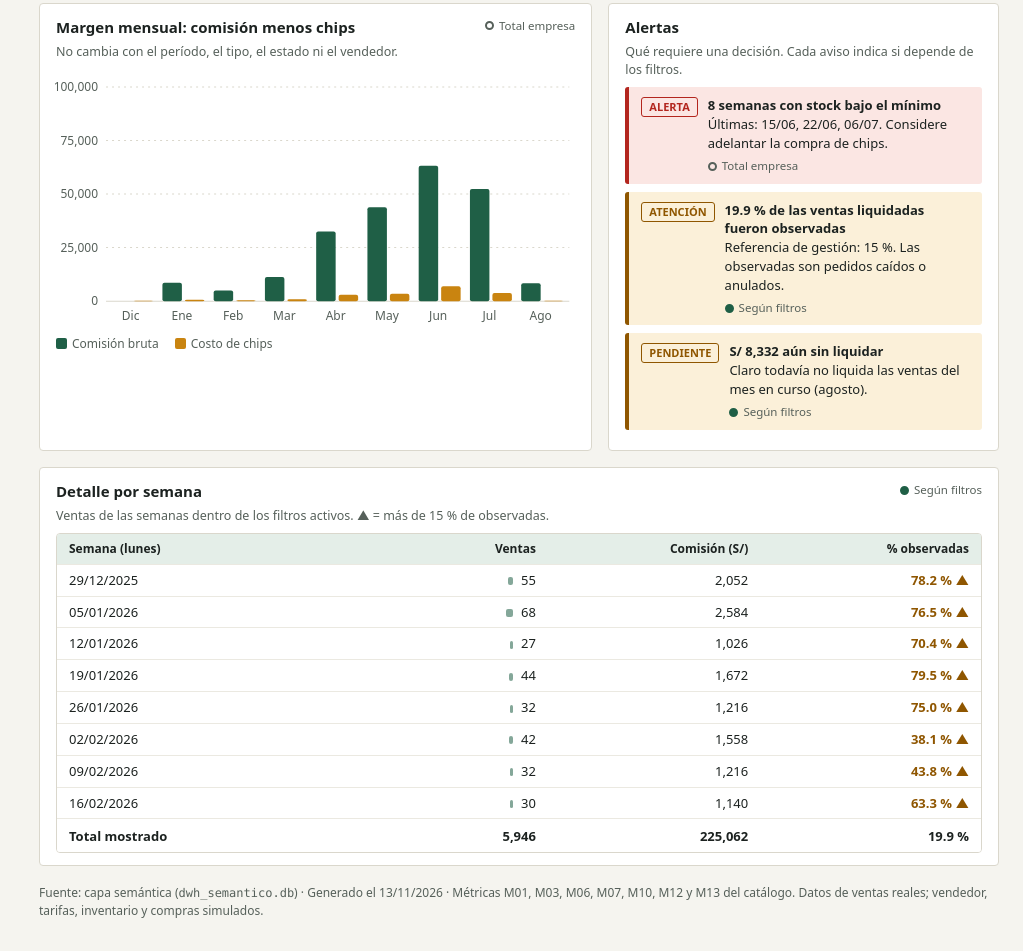
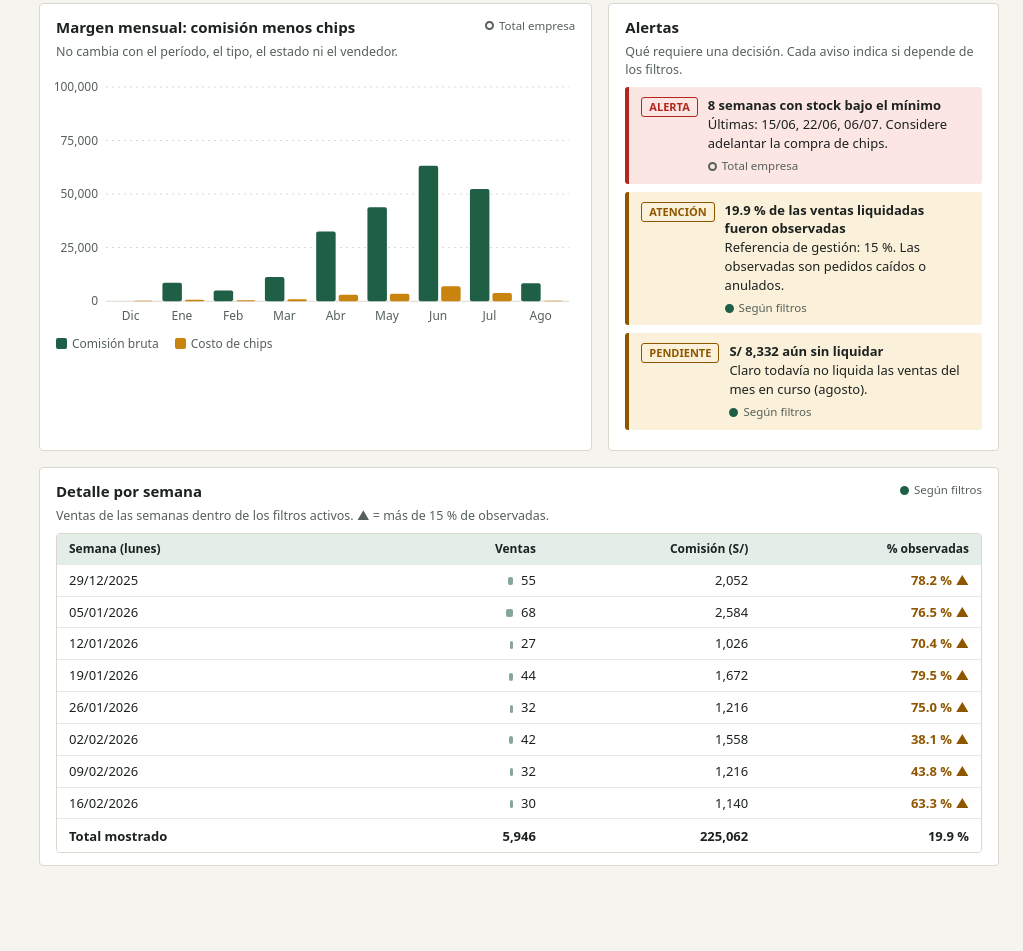
Before and after one commit to IPPO34/Fya_Partners, a plain HTML site: page index.html in a window 1280 px wide. Shown: the part 1199-2150 px from the top of the page, without its empty margins (257-1280 px from the left). After the commit the page ends 2115 px from the top, so only its background shows below. Drawn offline with Linux system fonts and the light colour scheme.

Commit message:
Remove footer content from index.html
Removed the footer content displaying source information and metrics.

```diff
--- a/index.html
+++ b/index.html
@@ -397,7 +397,6 @@ function init(){
   el('hasta').onchange=()=>{S.hasta=+el('hasta').value;if(S.hasta<S.desde){S.desde=S.hasta;el('desde').value=S.desde;}S.mes=null;render();};
   el('rol').onchange=()=>{S.rol=el('rol').value;render();};
   el('limpiar').onclick=()=>{S.desde=1;S.hasta=NM;S.tipos=new Set([0,1,2]);S.estados=new Set([0,1,2]);S.mes=null;el('desde').value=1;el('hasta').value=NM;render();};
-  el('foot').innerHTML=`Fuente: capa semántica (<code>dwh_semantico.db</code>) · ${D.generado} · Métricas M01, M03, M06, M07, M10, M12 y M13 del catálogo. Datos de ventas reales; vendedor, tarifas, inventario y compras simulados.`;
   const tip=el('tip');
   document.addEventListener('mousemove',e=>{const t=e.target.closest&&e.target.closest('[data-tip]');if(!t){tip.classList.add('hide');return;}
     tip.textContent=t.dataset.tip;tip.classList.remove('hide');const w=tip.offsetWidth;tip.style.left=Math.min(innerWidth-w-8,e.clientX+14)+'px';tip.style.top=(e.clientY+16)+'px';});
```
